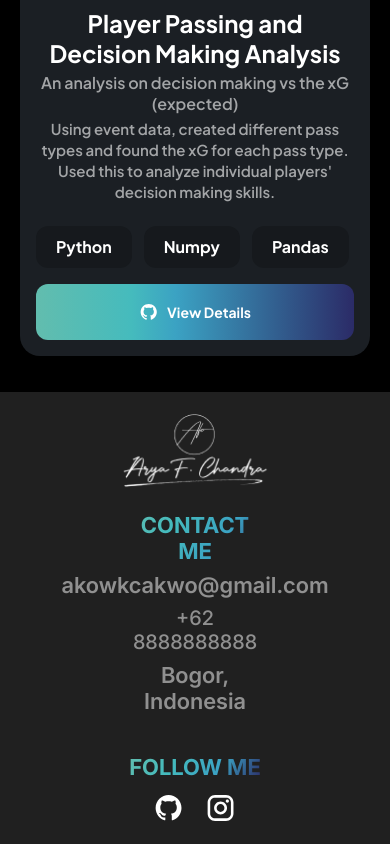
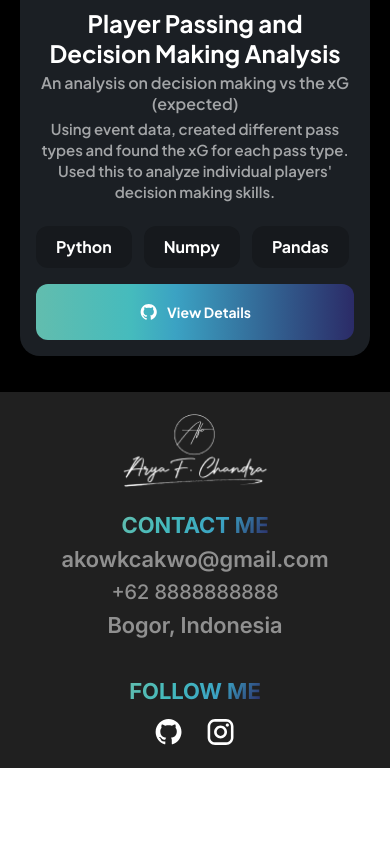
Before and after one commit to adampryono/portfolio-brisbane, a Next.js app: page / in a window 390 px wide. Shown: the part 4423-5267 px from the top of the page. After the commit the page ends 5191 px from the top, so only its background shows below. Built offline with nearby package versions, Linux system fonts and the light colour scheme.

Commit message:
fix footer responsive

```diff
--- a/src/components/Footer/index.jsx
+++ b/src/components/Footer/index.jsx
@@ -17,7 +17,7 @@ export default function Footer({ ...props }) {
                     className="h-[80px] w-[152px] object-contain"
                 />
                 <div className="flex w-[60%] items-start justify-between gap-5 md:w-full sm:flex-col sm:items-center">
-                    <div className="flex w-[42%] flex-col items-start justify-center gap-2 self-center sm:items-center">
+                    <div className="flex w-[42%] flex-col items-start justify-center gap-2 self-center sm:w-full sm:items-center">
                         <Heading
                             size="headings"
                             as="h4"
@@ -25,7 +25,7 @@ export default function Footer({ ...props }) {
                         >
                             CONTACT ME
                         </Heading>
-                        <div className="flex flex-col items-start justify-center gap-2 self-stretch sm:items-center">
+                        <div className="flex flex-col items-start justify-center gap-2 self-stretch sm:items-center sm:text-center">
                             <Heading
                                 as="h5"
                                 className="!font-inter text-[20px] font-semibold sm:text-center"
@@ -35,7 +35,7 @@ export default function Footer({ ...props }) {
                             >
                                 akowkcakwo@gmail.com
                             </Heading>
-                            <div className="flex sm:justify-center">
+                            <div className="flex flex-wrap sm:justify-center">
                                 <Heading
                                     size="textxs"
                                     as="p"
@@ -47,7 +47,7 @@ export default function Footer({ ...props }) {
                                     +62 8888888888
                                 </Heading>
                             </div>
-                            <div className="flex sm:justify-center">
+                            <div className="flex flex-wrap sm:justify-center">
                                 <Heading
                                     as="h5"
                                     className="self-end !font-inter text-[20px] font-semibold sm:text-center"
```
